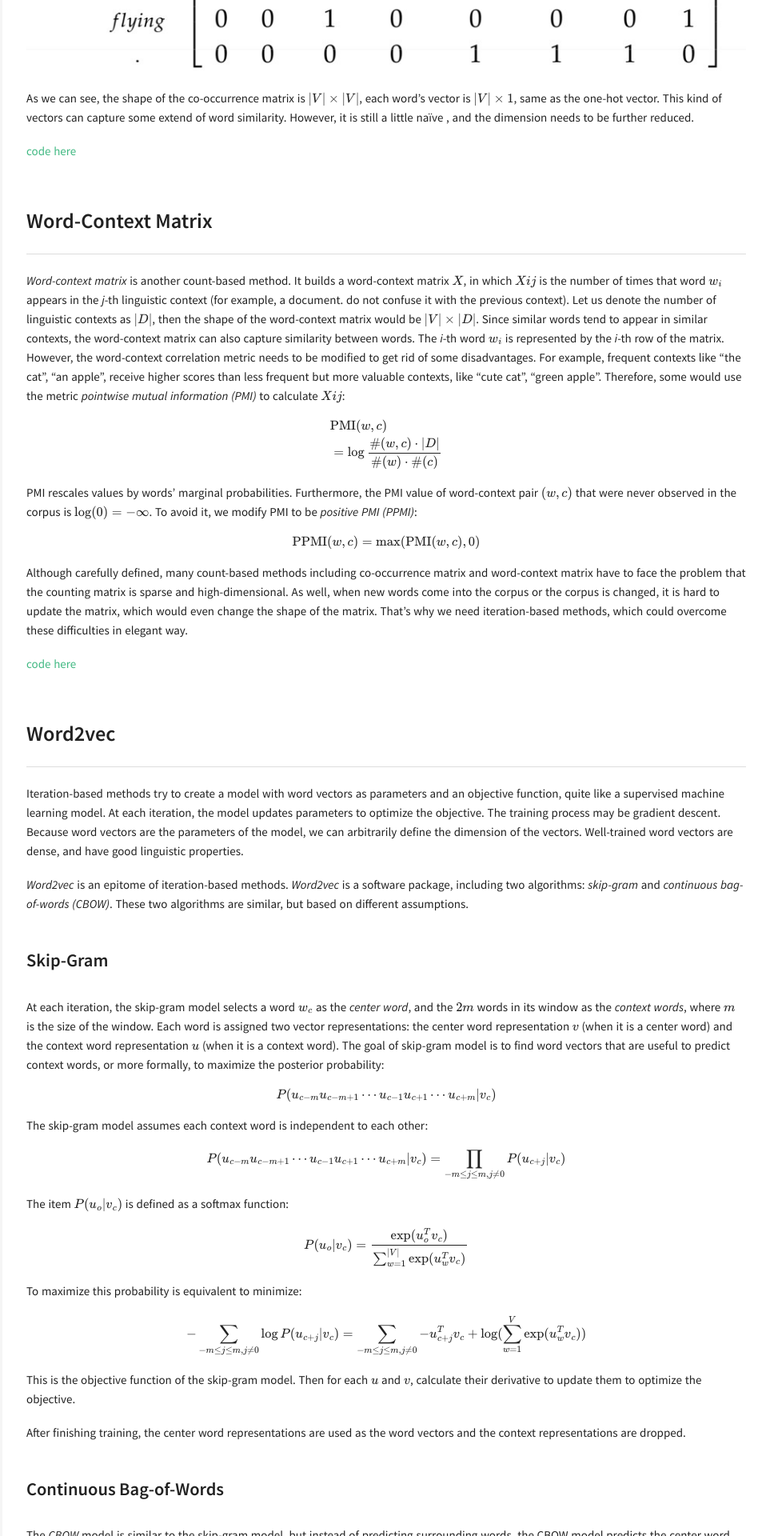
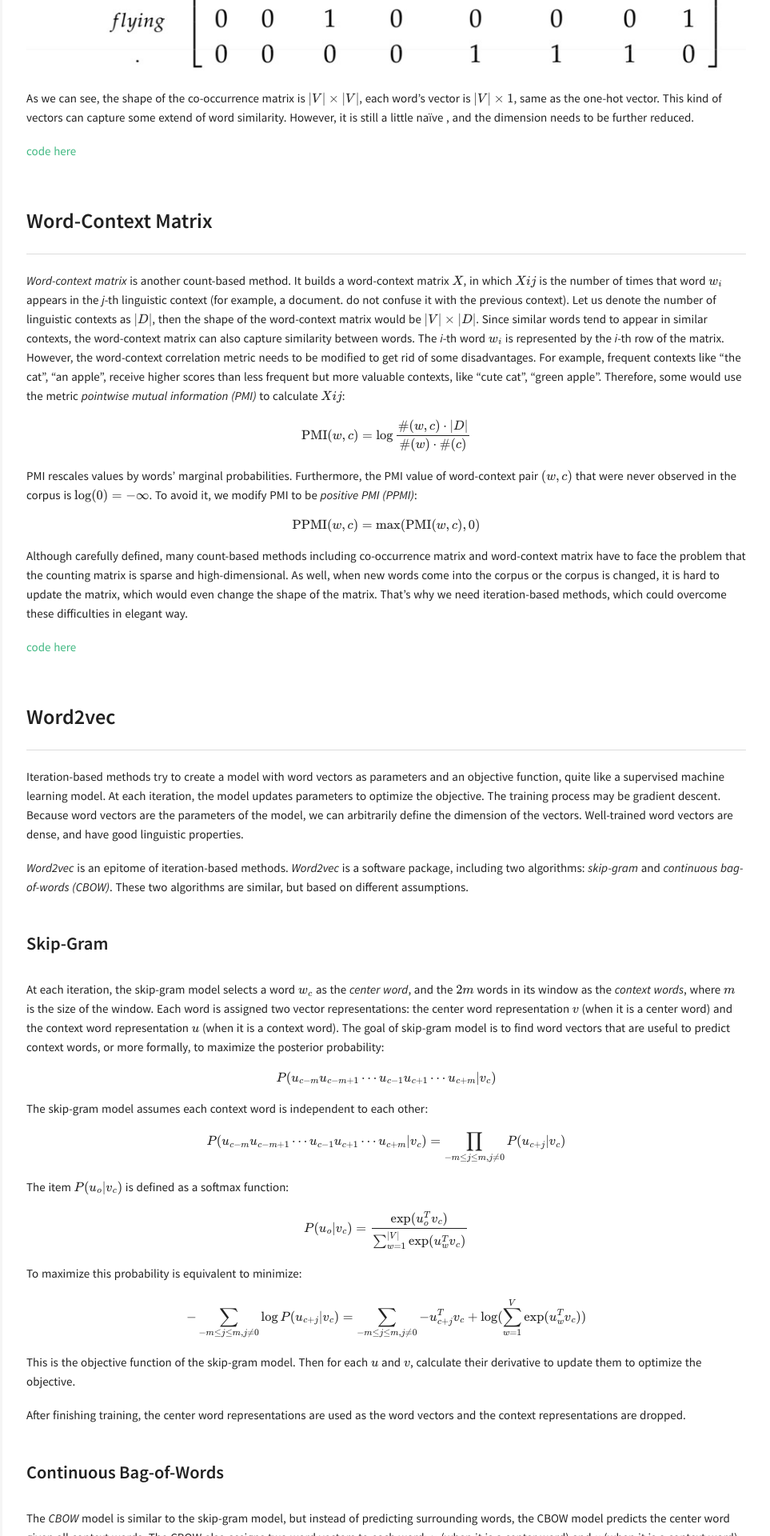
Before and after one commit to two2er/two2er.github.io, a Jekyll site: the page built from _posts/2019-09-09-word-vectors.md, in a window 1280 px wide. Shown: the part 3080-5000 px from the top of the page at 80% size, without its empty margins (317-1280 px from the left). Built offline with Jekyll 4.4.1, drawn with Linux system fonts in a browser that asks for light colours; formulas are drawn with MathJax 3; some of the changed text lies outside the part shown.

Commit message:
fix mathjax syntax

```diff
--- a/_posts/2019-09-09-word-vectors.md
+++ b/_posts/2019-09-09-word-vectors.md
@@ -68,7 +68,7 @@
 
 *Word-context matrix* is another count-based method. It builds a word-context matrix $X$, in which $X{ij}$ is the number of times that word $w_i$ appears in the *j*-th linguistic context (for example, a document. do not confuse it with the previous context). Let us denote the number of linguistic contexts as $\|D\|$, then the shape of the word-context matrix would be $\|V\|\times\|D\|$. Since similar words tend to appear in similar contexts, the word-context matrix can also capture similarity between words. The *i*-th word $w_i$ is represented by the *i*-th row of the matrix. However, the word-context correlation metric needs to be modified to get rid of some disadvantages. For example, frequent contexts like "the cat", "an apple", receive higher scores than less frequent but more valuable contexts, like "cute cat", "green apple". Therefore, some would use the metric *pointwise mutual information (PMI)* to calculate $X{ij}$:
 
-$$\begin{align}&\text{PMI}(w, c)\\ &=\log\frac{\#(w,c)\cdot|D|}{\#(w)\cdot\#(c)}\end{align}$$
+$$\text{PMI}(w, c)=\log\frac{\#(w,c)\cdot|D|}{\#(w)\cdot\#(c)}$$
 
 PMI rescales values by words' marginal probabilities. Furthermore, the PMI value of word-context pair $(w,c)$ that were never observed in the corpus is $\log(0)=-\infty$. To avoid it, we modify PMI to be *positive PMI (PPMI)*:
 
@@ -118,7 +118,7 @@
 
 Then, the objective can be written as:
 
-$$-\log P(u_c|\hat{v})=-\log\frac{\exp(u_c^T\hat{v})}{\sum_{w=1}^{|V|}\exp(u_w^T\hat{v})}=-u_c^T\hat{v}+\log\sum_{w=1}^{|V|}\exp(u_w^T\hat{v})$$
+$$\begin{align}-\log P(u_c|\hat{v})&=-\log\frac{\exp(u_c^T\hat{v})}{\sum_{w=1}^{|V|}\exp(u_w^T\hat{v})}\\ &=-u_c^T\hat{v}+\log\sum_{w=1}^{|V|}\exp(u_w^T\hat{v})\end{align}$$
 
 Parameters are updated to optimize the objective at each iteration, just like what we do in the skip-gram model.
 
@@ -140,7 +140,7 @@
 
 which is equivalent to minimize:
 
-$$-\log P(u_o|v_c)-\sum_{k\sim P(w)}\log(1-P(u_k|v_c))\\\=-\log\frac{1}{1+\exp(-u_o^Tv_c)}-\sum_{k\sim P(w)}\frac{1}{1+\exp(u_k^Tv_c)}$$
+$$-\log P(u_o|v_c)-\sum_{k\sim P(w)}\log(1-P(u_k|v_c))\\&\\=-\log\frac{1}{1+\exp(-u_o^Tv_c)}-\sum_{k\sim P(w)}\frac{1}{1+\exp(u_k^Tv_c)}$$
 
 Similar to the skip-gram, for CBOW, the negative sampling objective function is:
 
```
